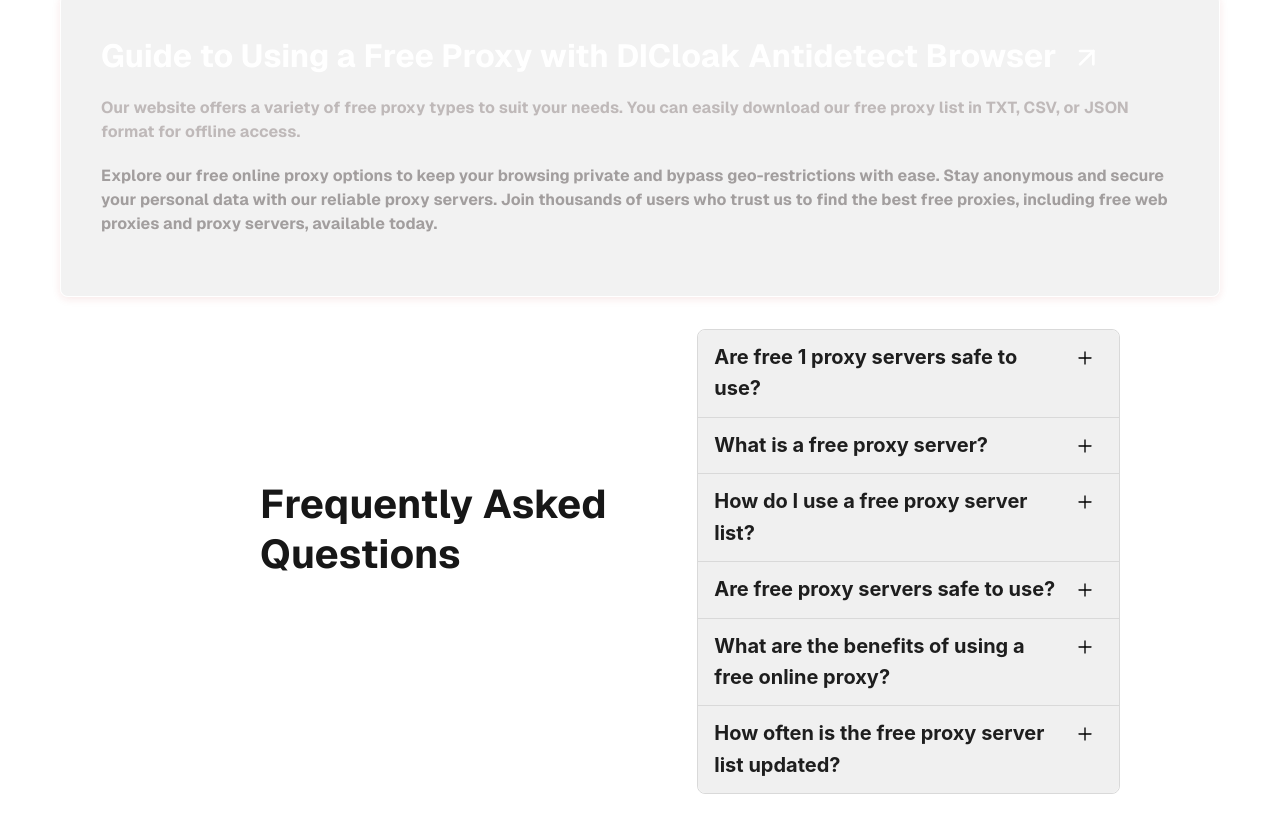
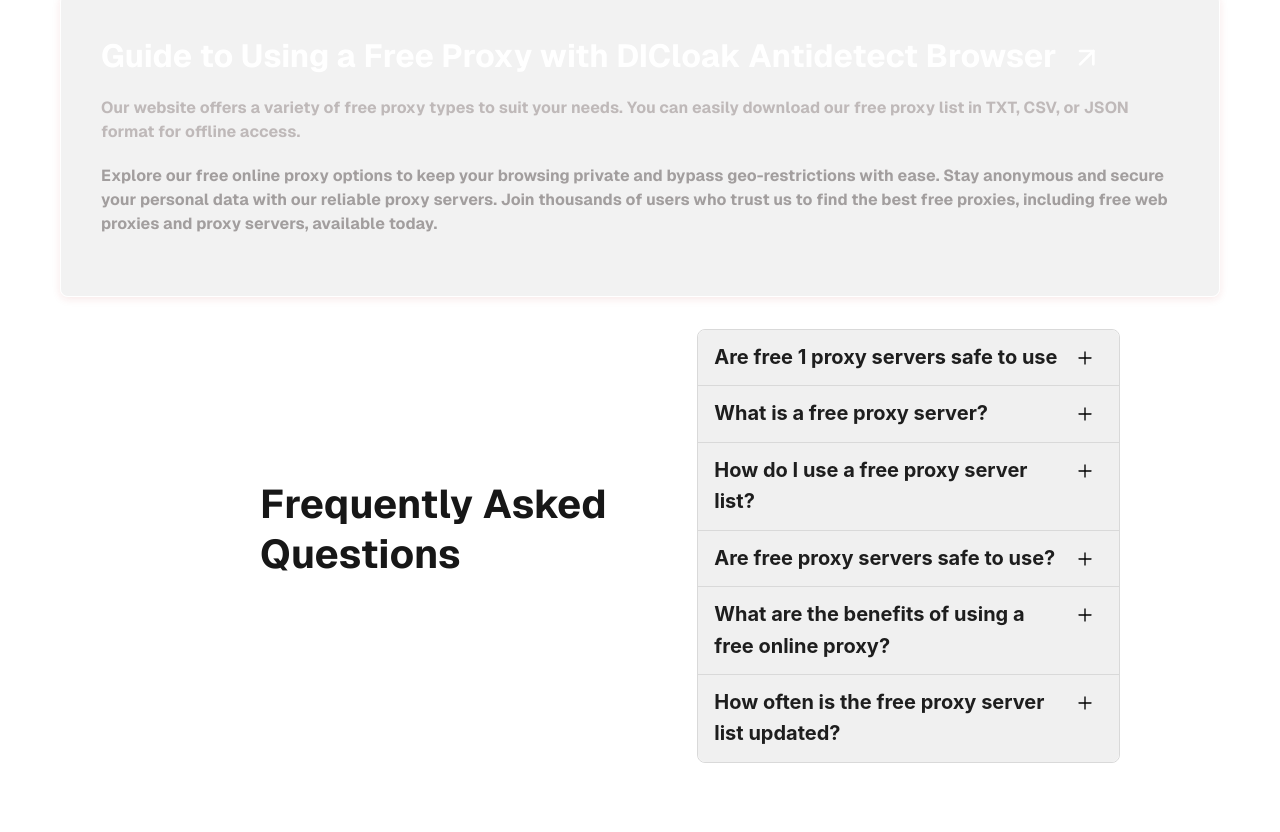
Before and after one commit to Linncharm/MyNextjsProject, a Next.js app: page /proxy/1 in a window 1280 px wide. Shown: the part 1371-2203 px from the top of the page. Built offline with nearby package versions, Linux system fonts and the light colour scheme; no server answers; the database is empty.

Commit message:
Optimize the collapse item

```diff
--- a/package.json
+++ b/package.json
@@ -18,9 +18,9 @@
     "react-dom": "19.0.0-rc-66855b96-20241106"
   },
   "devDependencies": {
-    "typescript": "^5",
     "@types/node": "^20",
     "@types/react": "^18",
-    "@types/react-dom": "^18"
+    "@types/react-dom": "^18",
+    "typescript": "^5"
   }
 }
--- a/src/app/globals.css
+++ b/src/app/globals.css
@@ -19,6 +19,10 @@
 
 .ant-pagination .ant-pagination-jump-next .ant-pagination-item-container .ant-pagination-item-link-icon{
     color: #13c798 !important; /* 默认颜色 */
+}
+
+.ant-collapse-item >.ant-collapse-header{
+  background-color: #f0f0f0 !important; /* 默认颜色 */
 }
 
 @media (prefers-color-scheme: dark) {
--- a/src/app/proxy/[country]/page.tsx
+++ b/src/app/proxy/[country]/page.tsx
@@ -282,8 +282,13 @@
 
         const questionAndAnswer = [
             {
-                question: `Are free ${selectedKey} proxy servers safe to use?`,
-                answer:`The safety of free ${selectedKey} proxy servers can vary. While many free proxies are legitimate and offer basic levels of security, others may be less reliable and could pose risks. Some free proxies might log your activity, inject ads, or even expose your data to third parties. To minimize risks, it’s important to choose proxy servers from reputable sources that offer clear privacy policies. It’s also wise to avoid entering sensitive information, such as passwords or credit card numbers, when using a free proxy, as they may not offer the same level of encryption as paid services.`
+                key:0,
+                label: <h1 style={{fontSize: '20px', margin: 0 , backgroundColor:'#f0f0f0'}}>Are free {selectedKey} proxy servers safe to use</h1>,
+                children: <h3 style={{margin:0,color:'#777575'}}>
+                    The safety of free {selectedKey} proxy servers can vary. While many free proxies are legitimate and offer basic levels of security,
+                    others may be less reliable and could pose risks. Some free proxies might log your activity, inject ads, or even expose your data to third parties.
+                    To minimize risks, it’s important to choose proxy servers from reputable sources that offer clear privacy policies. It’s also wise to avoid entering sensitive information,
+                    such as passwords or credit card numbers, when using a free proxy, as they may not offer the same level of encryption as paid services.</h3>
             },
             ...qaData,
         ]
@@ -360,7 +365,7 @@
                             cursor: 'pointer',
                             transition: 'color 0.3s',
                         }}
-                        onMouseEnter={(e) => (e.currentTarget.style.color = '#13c798')}
+                        onMouseEnter={(e) => (e.currentTarget.style.color = '#bf2020')}
                         onMouseLeave={(e) => (e.currentTarget.style.color = '#ffffff')}
                         onClick={() => window.open('https://dicloak.com/download', '_blank')} // 在新标签页打开链接
                     >
@@ -392,18 +397,8 @@
                         <Collapse
                             expandIcon={customExpandIcon}
                             expandIconPosition={'end'}
-                        >
-                            {questionAndAnswer.map((qa, index) => (
-                                <Collapse.Panel
-                                    header={<h1
-                                        style={{fontSize: '20px', margin: 0}}>{qa.question}</h1>} // 使用 h1 标签作为 header
-                                    key={index}
-                                    style={{backgroundColor: '#f0f0f0'}}
-                                >
-                                    <h3 style={{margin: 0 ,color:'#777575'}}>{qa.answer}</h3> {/* 使用 h3 标签作为内容 */}
-                                </Collapse.Panel>
-                            ))}
-                        </Collapse>
+                            items={questionAndAnswer}
+                        />
                     </div>
                 </div>
             </main>
--- a/src/app/proxy/[country]/qAndA.js
+++ b/src/app/proxy/[country]/qAndA.js
@@ -1,22 +1,27 @@
 export const qaData = [
     {
-        question: 'What is a free proxy server?',
-        answer: 'A free proxy server acts as an intermediary between your device and the internet, allowing you to browse anonymously and access restricted content without any cost. It helps mask your IP address by routing your internet traffic through the proxy’s server. This way, when you visit websites or use online services, it appears as though the traffic is coming from the proxy server, not your actual location. Whether you’re using a free web proxy, a free proxy site, or a proxy server free of charge, these tools provide a simple way to enhance your online privacy.'
+        key:1,
+        label: <h1 style={{fontSize: '20px', margin: 0 , backgroundColor:'#f0f0f0'}}>What is a free proxy server?</h1>,
+        children: <h3 style={{margin:0,color:'#777575'}}>A free proxy server acts as an intermediary between your device and the internet, allowing you to browse anonymously and access restricted content without any cost. It helps mask your IP address by routing your internet traffic through the proxy’s server. This way, when you visit websites or use online services, it appears as though the traffic is coming from the proxy server, not your actual location. Whether you’re using a free web proxy, a free proxy site, or a proxy server free of charge, these tools provide a simple way to enhance your online privacy.</h3>
     },
     {
-        question: 'How do I use a free proxy server list?',
-        answer: 'To use a free proxy server list, first, download the list in your preferred format—TXT, CSV, or JSON—for easy access. Then, choose a proxy from the list that suits your needs. Configure your browser or application with the selected proxy’s IP address and port number. After setting up, you can start browsing the internet with the proxy server free of charge. This method is commonly used by people who need to bypass geo-restrictions or maintain anonymity online through free web proxies or other online proxy free options.'
+        key:2,
+        label: <h1 style={{fontSize: '20px', margin: 0 , backgroundColor:'#f0f0f0'}}>How do I use a free proxy server list?</h1>,
+        children: <h3 style={{margin:0,color:'#777575'}}>To use a free proxy server list, first, download the list in your preferred format—TXT, CSV, or JSON—for easy access. Then, choose a proxy from the list that suits your needs. Configure your browser or application with the selected proxy’s IP address and port number. After setting up, you can start browsing the internet with the proxy server free of charge. This method is commonly used by people who need to bypass geo-restrictions or maintain anonymity online through free web proxies or other online proxy free options.</h3>
     },
     {
-        question: 'Are free proxy servers safe to use?',
-        answer: 'While many free proxy servers are safe, it\'s essential to be cautious. Some free proxies might compromise your privacy or security, especially if they are from unverified sources. To protect yourself, always choose proxies from a trusted free proxy site or free proxy host. Avoid entering sensitive information, such as passwords or credit card details, when using a proxy free service. Remember, even though a free proxy can help you browse securely, the level of safety depends on the reliability of the free proxy server.。'
+        key:3,
+        label: <h1 style={{fontSize: '20px', margin: 0 , backgroundColor:'#f0f0f0'}}>Are free proxy servers safe to use?</h1>,
+        children: <h3 style={{margin:0,color:'#777575'}}>While many free proxy servers are safe, it\'s essential to be cautious. Some free proxies might compromise your privacy or security, especially if they are from unverified sources. To protect yourself, always choose proxies from a trusted free proxy site or free proxy host. Avoid entering sensitive information, such as passwords or credit card details, when using a proxy free service. Remember, even though a free proxy can help you browse securely, the level of safety depends on the reliability of the free proxy server.。</h3>
     },
     {
-        question: 'What are the benefits of using a free online proxy?',
-        answer: 'Using a free online proxy has several benefits. First, it helps you maintain your anonymity by hiding your IP address, which can protect your personal information from potential threats. Second, a free web proxy or proxy server free of charge can help you bypass geo-restrictions, giving you access to content that may be blocked in your region. Lastly, using free proxies can improve your overall browsing experience by providing an additional layer of security, especially when accessing the internet from public networks.'
+        key:4,
+        label: <h1 style={{fontSize: '20px', margin: 0 , backgroundColor:'#f0f0f0'}}>What are the benefits of using a free online proxy?</h1>,
+        children: <h3 style={{margin:0,color:'#777575'}}>Using a free online proxy has several benefits. First, it helps you maintain your anonymity by hiding your IP address, which can protect your personal information from potential threats. Second, a free web proxy or proxy server free of charge can help you bypass geo-restrictions, giving you access to content that may be blocked in your region. Lastly, using free proxies can improve your overall browsing experience by providing an additional layer of security, especially when accessing the internet from public networks.</h3>
     },
     {
-        question: 'How often is the free proxy server list updated?',
-        answer: 'Our free proxy server list is updated regularly to ensure you have access to the most reliable and current proxy servers available. This frequent updating helps maintain the quality and availability of the free proxies on our site. Whether you’re looking for a free proxy list for general browsing, a specific free proxy host, or an online proxy free of charge, our list is designed to provide the best options with the latest data.'
+        key:5,
+        label: <h1 style={{fontSize: '20px', margin: 0 , backgroundColor:'#f0f0f0'}}>How often is the free proxy server list updated?</h1>,
+        children: <h3 style={{margin:0,color:'#777575'}}>Our free proxy server list is updated regularly to ensure you have access to the most reliable and current proxy servers available. This frequent updating helps maintain the quality and availability of the free proxies on our site. Whether you’re looking for a free proxy list for general browsing, a specific free proxy host, or an online proxy free of charge, our list is designed to provide the best options with the latest data.</h3>
     }
 ];
```
Also changed, not shown: src/app/proxy/page.tsx (+7 -16 lines), src/app/proxy/qAndA.js (+15 -10 lines), 1 other file (tests, documents, lock files or other folders).
